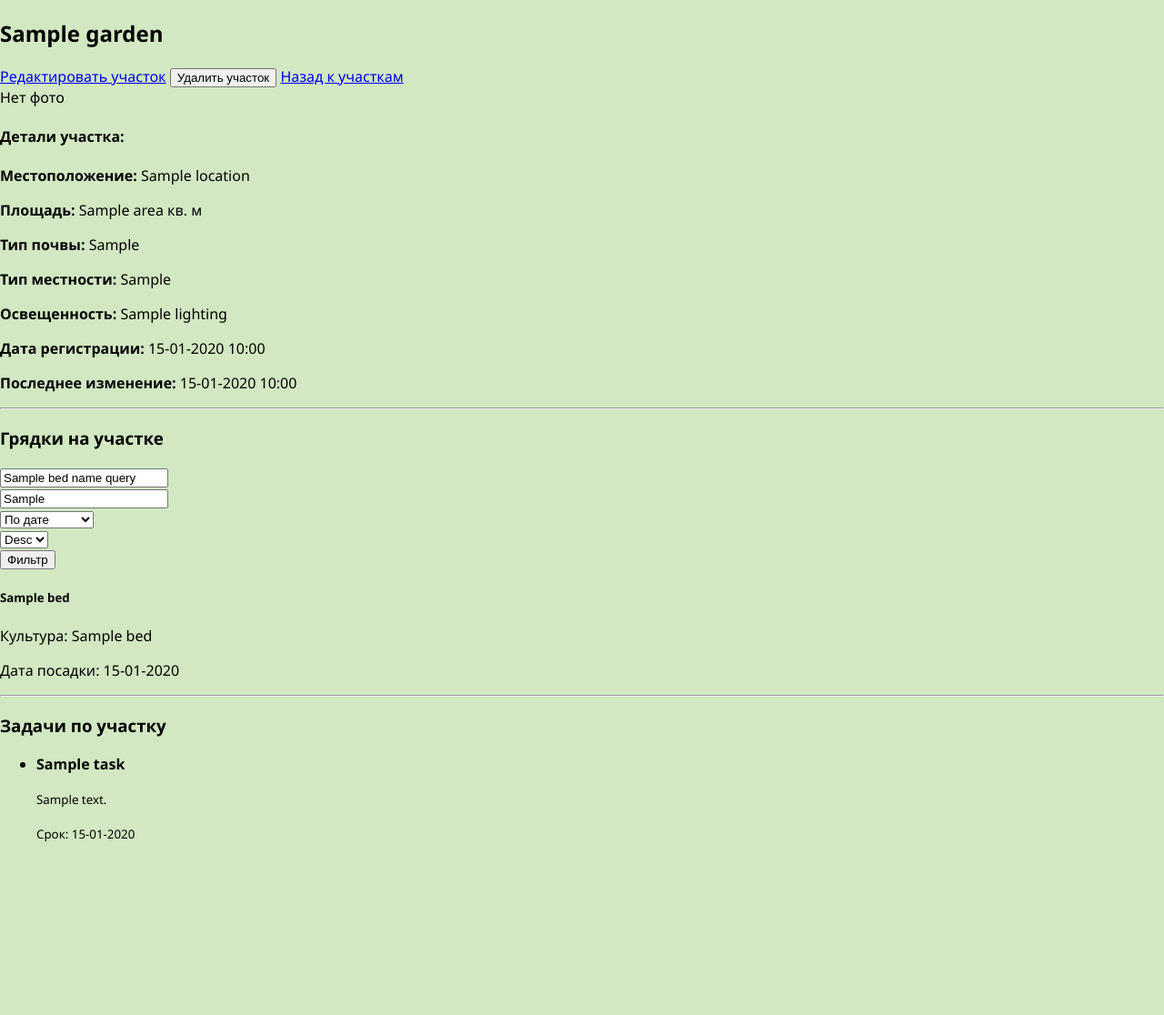
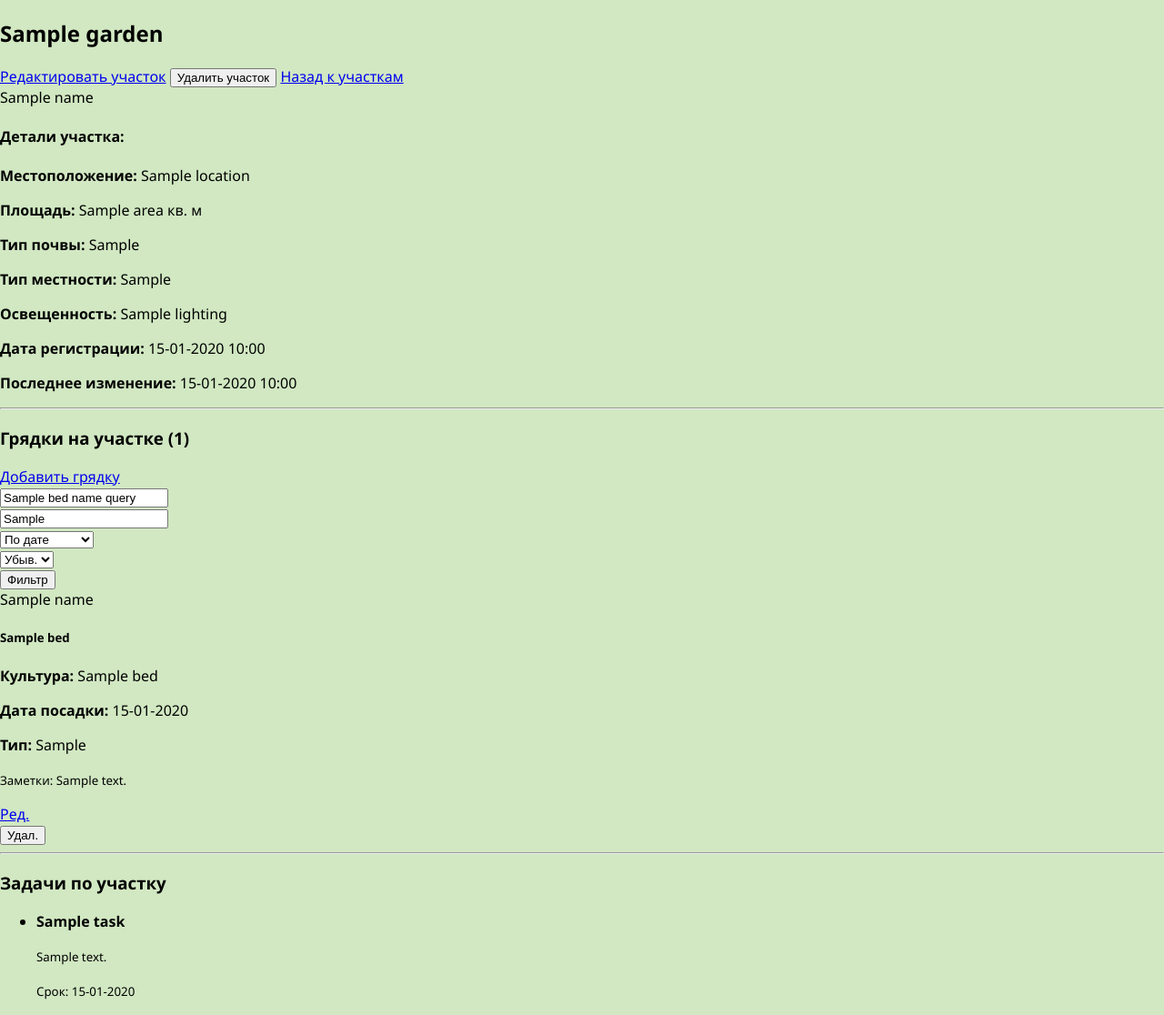
Before and after one commit to moevm/nosql1h25-garden, a Flask app: template app/templates/land_detail.html in a window 1280 px wide. Shown: the part 90-1206 px from the top of the page at 91% size. Before the commit the page ends 1016 px from the top, so only its background shows below. Run offline with Flask 3, Linux system fonts and the light colour scheme; the template is opened without the code that fills it: most values are stand-ins (such as "Sample title", 1, 10 or a date in 2020).

Commit message:
Land detail optimized for land beds

```diff
--- a/app/templates/land_detail.html
+++ b/app/templates/land_detail.html
@@ -39,7 +39,7 @@
                 {% if garden.photo_file_paths and garden.photo_file_paths[0] %}
                     <img src="{{ url_for('static', filename=garden.photo_file_paths[0]) }}" alt="Фото участка {{ garden.name }}" class="img-fluid garden-detail-photo">
                 {% else %}
-                    <div class="garden-photo-placeholder-detail">Нет фото</div>
+                    <div class="garden-photo-placeholder-detail"><span>{{ garden.name[0] if garden.name else 'G' }}</span></div>
                 {% endif %}
             </div>
             <div class="garden-attributes-section">
@@ -57,11 +57,11 @@
         <hr>
 
         <div class="garden-beds-section">
-            <h3>Грядки на участке</h3>
-            {# Add Bed button - link to a new_bed route (to be created) #}
-            {# <a href="{{ url_for('bed_bp.new_bed', garden_id=garden._id) }}" class="btn btn-success btn-sm mb-3">Добавить грядку</a> #}
+            <div class="section-header-actions">
+                <h3>Грядки на участке ({{ garden.stats.total_beds or 0 }})</h3>
+                <a href="{{ url_for('bed_bp.new_bed', garden_id=garden._id) }}" class="btn btn-success btn-sm">Добавить грядку</a>
+            </div>
 
-            {# Bed Filtering/Sorting Form (optional, can be simpler for detail page) #}
             <form method="GET" action="{{ url_for('land_bp.garden_detail', garden_id=garden._id) }}" class="filter-sort-form beds-filter-form">
                 <div class="form-row">
                     <div class="form-group col-md-4">
@@ -79,8 +79,8 @@
                     </div>
                     <div class="form-group col-md-1">
                         <select name="bed_sort_order" class="form-control form-control-sm">
-                            <option value="desc" {% if bed_sort_order_str == 'desc' %}selected{% endif %}>Desc</option>
-                            <option value="asc" {% if bed_sort_order_str == 'asc' %}selected{% endif %}>Asc</option>
+                            <option value="desc" {% if bed_sort_order_str == 'desc' %}selected{% endif %}>Убыв.</option>
+                            <option value="asc" {% if bed_sort_order_str == 'asc' %}selected{% endif %}>Возр.</option>
                         </select>
                     </div>
                     <div class="form-group col-md-1">
@@ -93,14 +93,29 @@
                 <div class="beds-list">
                     {% for bed in beds %}
                         <div class="bed-card">
-                            {# Basic Bed Info - expand later with bed_detail page #}
-                            <h5>{{ bed.name }}</h5>
-                            <p>Культура: {{ bed.crop_name or 'Не указана' }}</p>
-                            <p>Дата посадки: {{ bed.planting_date.strftime('%d-%m-%Y') if bed.planting_date else 'N/A' }}</p>
+                            <div class="bed-card-photo">
+                                {% if bed.photo_file_paths and bed.photo_file_paths[0] %}
+                                    <img src="{{ url_for('static', filename=bed.photo_file_paths[0]) }}" alt="Фото грядки {{ bed.name }}" class="img-thumbnail bed-photo-thumb">
+                                {% else %}
+                                    <div class="bed-photo-placeholder"><span>{{ bed.name[0] if bed.name else 'B' }}</span></div>
+                                {% endif %}
+                            </div>
+                            <div class="bed-card-info">
+                                <h5>{{ bed.name }}</h5>
+                                <p><strong>Культура:</strong> {{ bed.crop_name or 'Не указана' }}</p>
+                                <p><strong>Дата посадки:</strong> {{ bed.planting_date.strftime('%d-%m-%Y') if bed.planting_date else 'N/A' }}</p>
+                                <p><strong>Тип:</strong> {{ bed.bed_type or 'Не указан' }} {% if bed.is_hothouse %}(Теплица){% endif %}</p>
+                                <p><small>Заметки: {{ bed.notes|truncate(80) if bed.notes else 'Нет' }}</small></p>
+                            </div>
+                            <div class="bed-card-actions">
+                                <a href="{{ url_for('bed_bp.edit_bed', garden_id=garden._id, bed_id=bed._id) }}" class="btn btn-sm btn-outline-primary">Ред.</a>
+                                <form method="POST" action="{{ url_for('bed_bp.delete_bed', garden_id=garden._id, bed_id=bed._id) }}" class="d-inline" onsubmit="return confirm('Вы уверены, что хотите удалить эту грядку?');">
+                                    <button type="submit" class="btn btn-sm btn-outline-danger">Удал.</button>
+                                </form>
+                            </div>
                         </div>
                     {% endfor %}
                 </div>
-                {# Bed Pagination #}
                 {% if total_bed_pages > 1 %}
                 <nav class="pagination-nav">
                     <ul class="pagination pagination-sm">
@@ -117,16 +132,17 @@
                 </nav>
                 {% endif %}
             {% else %}
-                <p>На этом участке пока нет грядок.</p>
+                <p>На этом участке пока нет грядок. <a href="{{ url_for('bed_bp.new_bed', garden_id=garden._id) }}">Добавить первую грядку?</a></p>
             {% endif %}
         </div>
 
         <hr>
 
         <div class="garden-tasks-section">
-            <h3>Задачи по участку</h3>
-            {# Add Task button - link to a new_task route (to be created) #}
-            {# <a href="{{ url_for('task_bp.new_task', garden_id=garden._id) }}" class="btn btn-info btn-sm mb-3">Добавить задачу</a> #}
+            <div class="section-header-actions">
+                <h3>Задачи по участку</h3>
+                {# <a href="{{ url_for('task_bp.new_task', garden_id=garden._id) }}" class="btn btn-info btn-sm">Добавить задачу</a> #}
+            </div>
             {% if garden_tasks %}
                 <ul class="list-group">
                     {% for task in garden_tasks %}
@@ -136,7 +152,6 @@
                                 {% if task.description %}<p><small>{{ task.description }}</small></p>{% endif %}
                                 <small>Срок: {{ task.due_date.strftime('%d-%m-%Y') if task.due_date else 'Нет' }}</small>
                             </div>
-                            {# Task actions - complete, edit, delete (to be implemented) #}
                         </li>
                     {% endfor %}
                 </ul>
```
